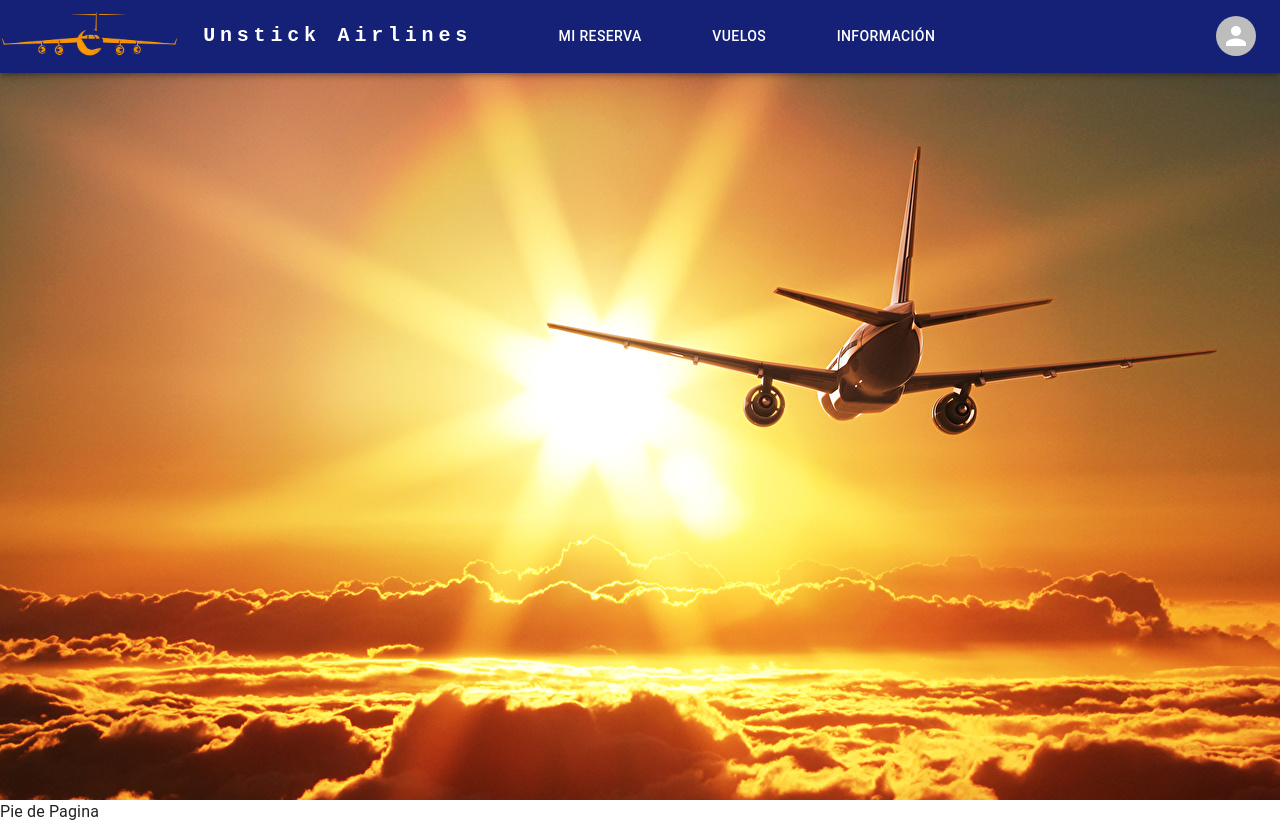
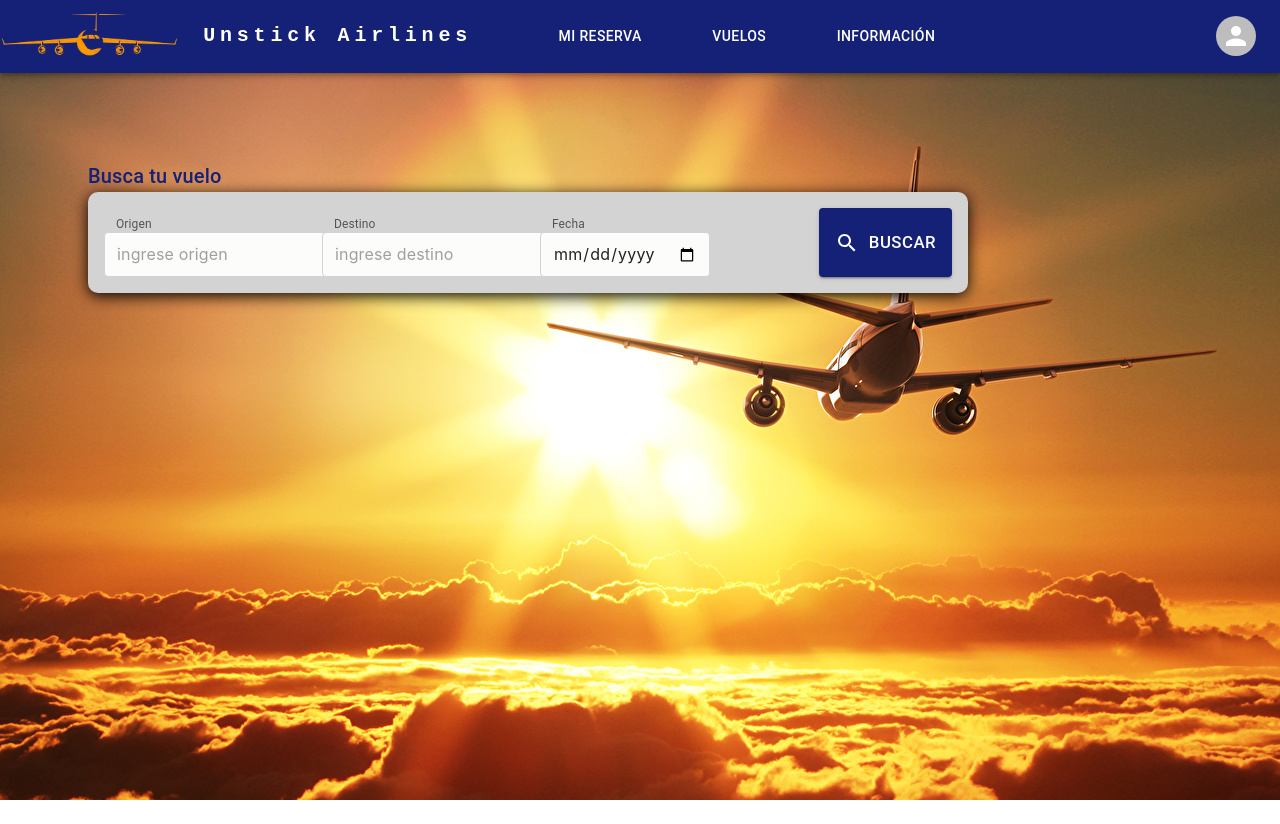
Before and after one commit to Ezequiel-CE/EstrellaPolar-Final-Laboratorio, a React (Create React App) app in the folder front/: page / in a window 1280 px wide. After the commit the page ends 800 px from the top, so only its background shows below. Built offline with nearby package versions, Linux system fonts and the light colour scheme; the HTML template or start-up script is replaced by a standard one.

Commit message:
feat: agregado de layout

```diff
--- /dev/null
+++ b/front/src/components/layout/Layout.jsx
@@ -0,0 +1,17 @@
+import { Container } from '@mui/material';
+import React from 'react';
+import { Outlet } from 'react-router-dom';
+import NavBar from '../nav/NavBar';
+
+function Layout() {
+  return (
+    <div className="container">
+      <NavBar />
+      <Container maxWidth="lg" sx={{ mt: 4, mb: 4 }}>
+        <Outlet />
+      </Container>
+    </div>
+  );
+}
+
+export default Layout;
--- a/front/src/pages/home/Home.jsx
+++ b/front/src/pages/home/Home.jsx
@@ -1,17 +1,10 @@
 import React from 'react';
-import NavBar from '../../components/nav/NavBar';
+import FindFlight from './components/FindFlight.home';
 
 function Home() {
   return (
     <div>
-      <div className="container">
-        <header>
-          <NavBar />
-        </header>
-      </div>
-      <div>
-        <footer className="footer">Pie de Pagina</footer>
-      </div>
+      <FindFlight />
     </div>
   );
 }
```
Also changed, not shown: front/src/pages/routes.jsx (+17 -2 lines), front/src/pages/vuelos/Vuelos.jsx (added, +12 -0 lines).
